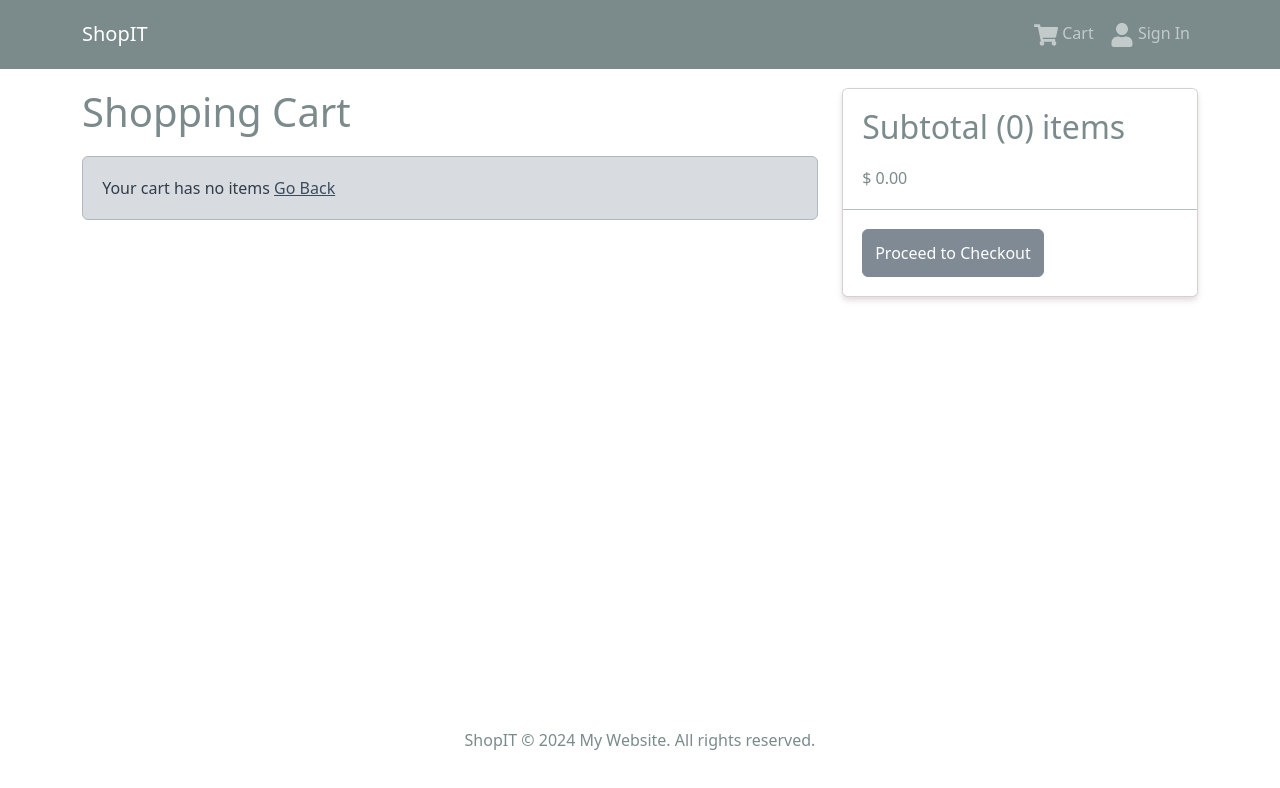
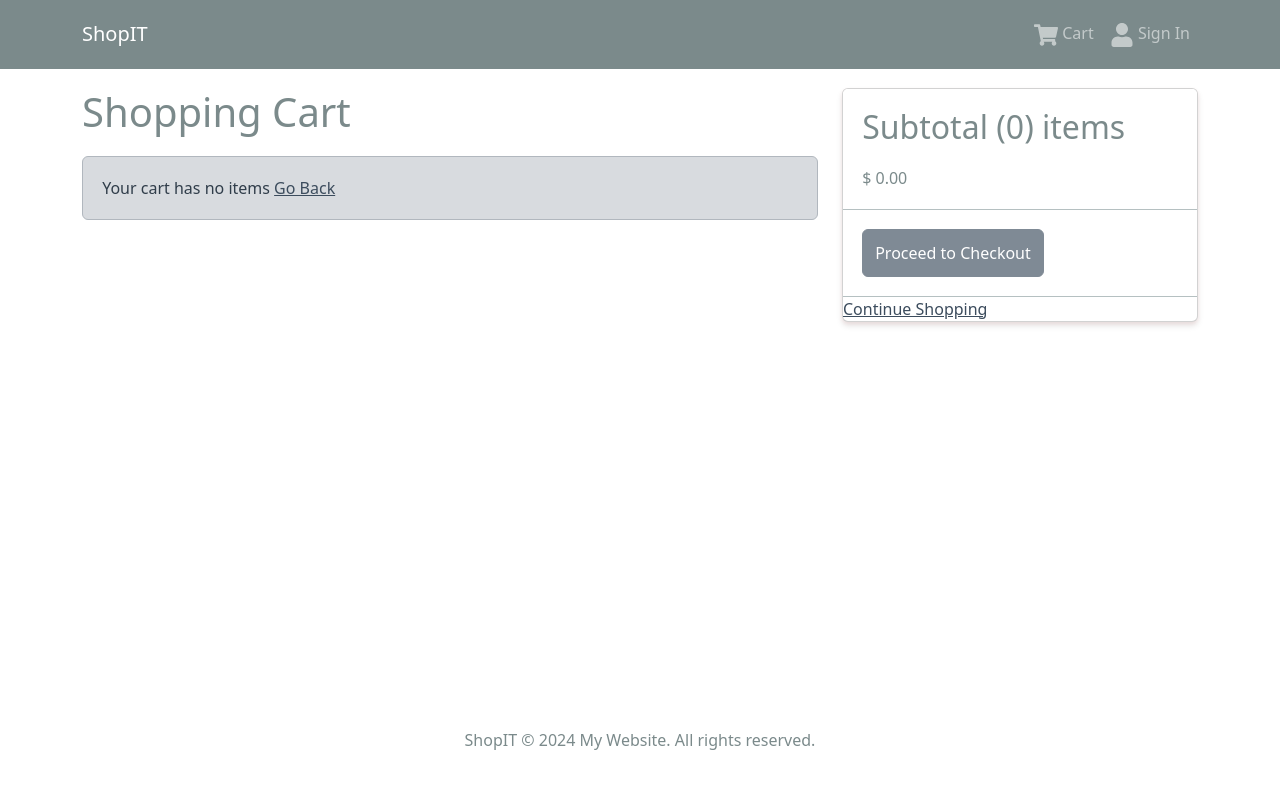
Before and after one commit to KayKay1992/ShopIT, a React (Create React App) app in the folder frontend/: page /cart in a window 1280 px wide. Shown: the top 788 px of the page. Built offline with nearby package versions, Linux system fonts and the light colour scheme.

Commit message:
Adding continue shopping link to cartScreen

```diff
--- a/frontend/src/screens/CartScreen.jsx
+++ b/frontend/src/screens/CartScreen.jsx
@@ -104,10 +104,13 @@ function CartScreen() {
                 Proceed to Checkout
               </Button>
             </ListGroup.Item>
+            <Link to="/">Continue Shopping</Link>
           </ListGroup>
+
         </Card>
       </Col>
     </Row>
+
   );
 }
 
```
Also changed, not shown: 1 other file (tests, documents, lock files or other folders).
